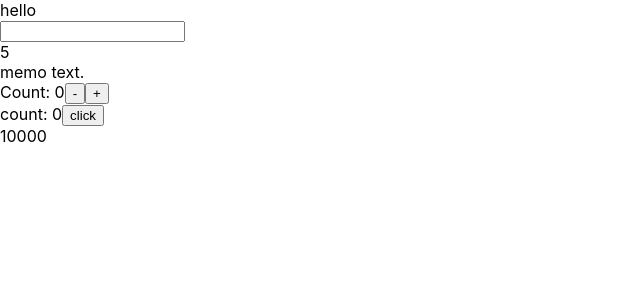
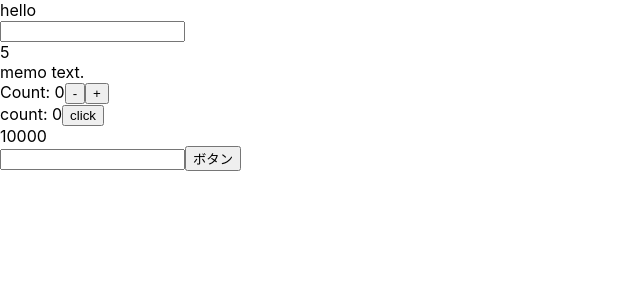
Before and after one commit to Tetsuya-Minase/program-samples, a React (Create React App) app in the folder hooks-sample/: page / in a window 1280 px wide. Shown: the top 300 px of the page, without its empty margins (0-640 px from the left). Built offline with nearby package versions, Linux system fonts and the light colour scheme.

Commit message:
useRef追加

```diff
--- a/hooks-sample/src/App.tsx
+++ b/hooks-sample/src/App.tsx
@@ -6,6 +6,7 @@ import { ContextComponent } from './samples/Context';
 import { ReducerComponent } from './samples/Reducer';
 import { CallbackComponent } from './samples/Callback';
 import { MemoComponent } from './samples/Memo';
+import { RefComponent } from './samples/Ref';
 
 function App() {
   return (
@@ -16,6 +17,7 @@ function App() {
       <ReducerComponent />
       <CallbackComponent />
       <MemoComponent />
+      <RefComponent />
     </>
   );
 }
--- /dev/null
+++ b/hooks-sample/src/samples/Ref.tsx
@@ -0,0 +1,25 @@
+import React, { useRef, RefObject } from 'react';
+
+export const RefComponent: React.FC = () => {
+  // Dom触るためのrefを作成
+  const useRefWithDom: RefObject<HTMLInputElement> = useRef<HTMLInputElement>(null);
+  // 値を保持しておくrefを作成
+  const useRefWithValue = useRef('initial value');
+  return (
+      <div>
+        <input type="text" ref={useRefWithDom} />
+        <button onClick={() => {
+          if (!useRefWithDom.current) {
+            return;
+          }
+          // 変更前('initial value')
+          console.log('useRefWithValue.current: ', useRefWithValue.current);
+          // currentを上書きすることで変更できる
+          useRefWithValue.current = useRefWithDom.current.value;
+          // 変更後('hoge')
+          console.log('useRefWithValue.current: ', useRefWithValue.current);
+
+        }}>ボタン</button>
+      </div>
+  );
+};
```
